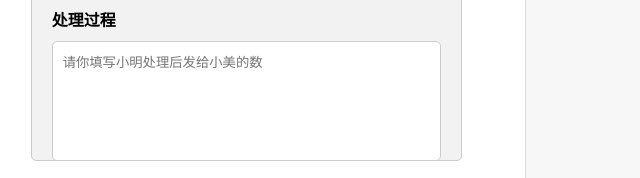
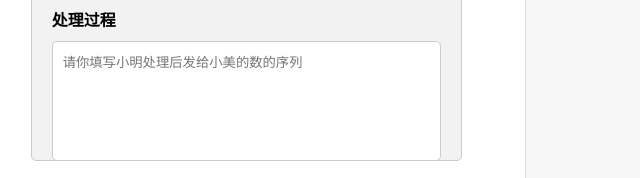
Before and after one commit to sxshiqulizhi/sxshiqulizhi.github.io, a plain HTML site: page practb.html in a window 1280 px wide. Shown: the part 482-660 px from the top of the page, 601-1241 px from the left. Drawn offline with Linux system fonts and the light colour scheme.

Commit message:
Update practb.html

```diff
--- a/practb.html
+++ b/practb.html
@@ -154,7 +154,7 @@
         <label for="ming-n">本次分配的n</label>
         <input type="text" id="ming-n" placeholder="分配的n将在这里显示" disabled>
         <label for="ming-receive">处理过程</label>
-        <textarea id="ming-receive" placeholder="请你填写小明处理后发给小美的数"></textarea>
+        <textarea id="ming-receive" placeholder="请你填写小明处理后发给小美的数的序列"></textarea>
       </div>
       <div id="bottom-box">
         <label for="question" style="font-weight: normal;" id="quest">请输入小明的年终奖</label>
```
